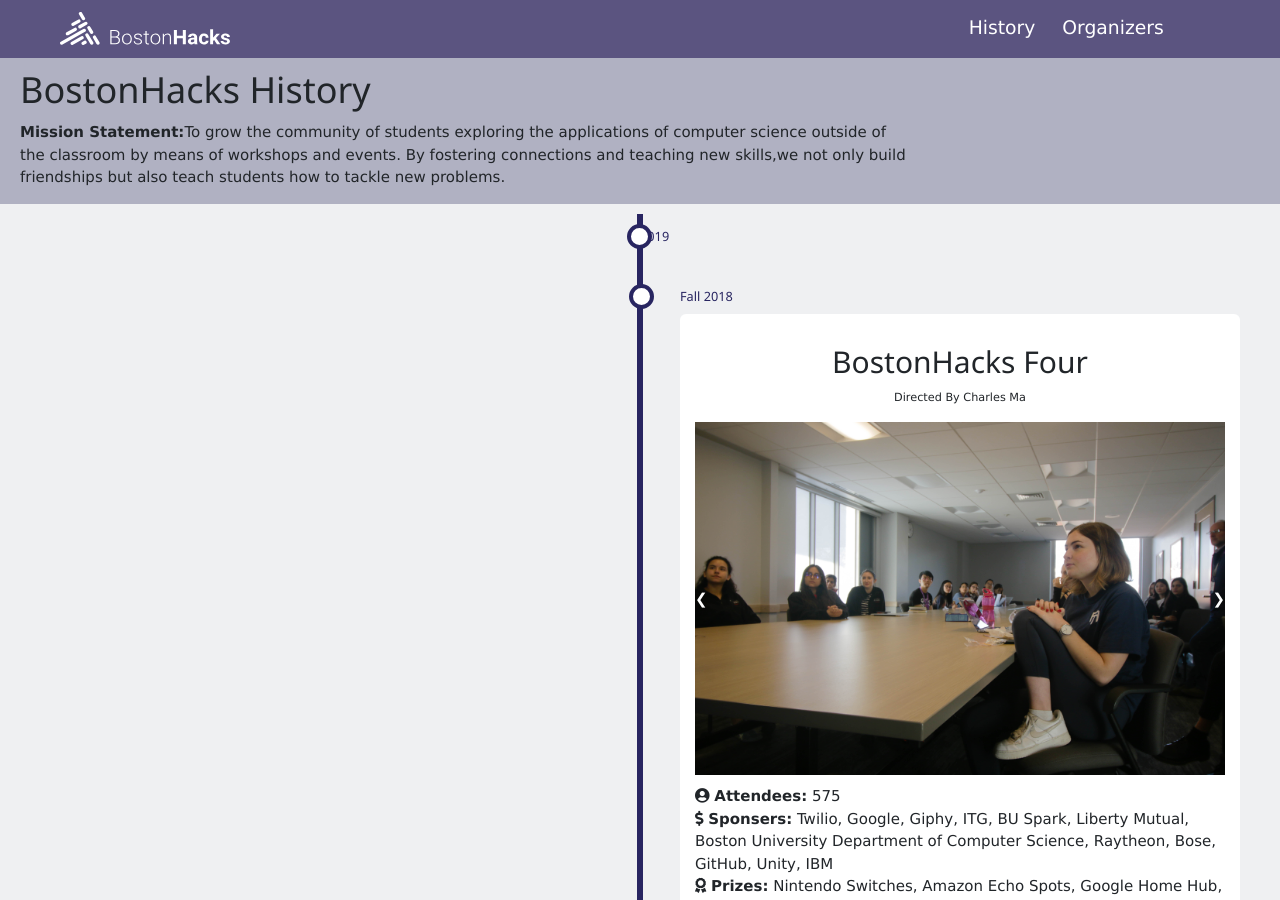
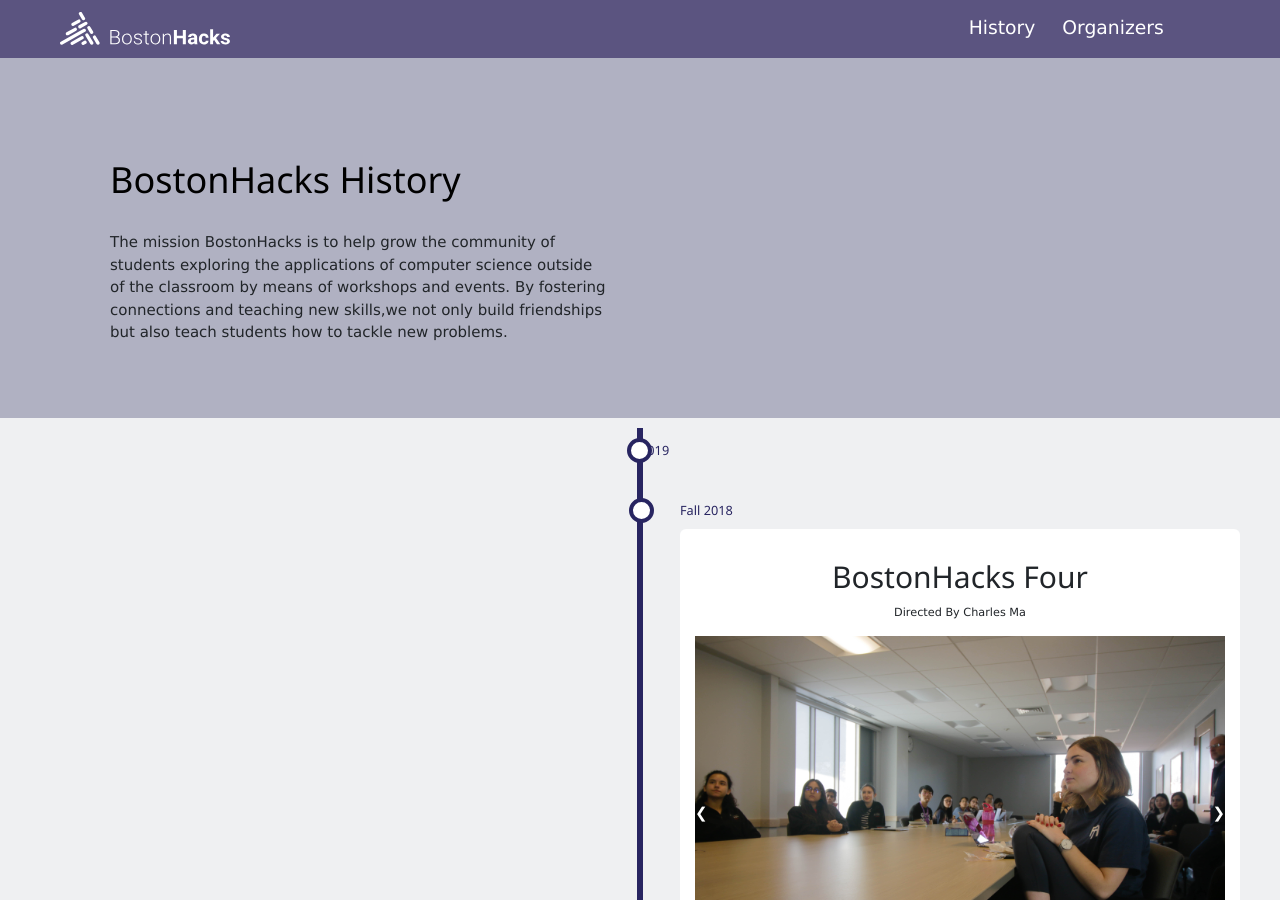
Before and after one commit to Bostonhacks/artefatto, a Jekyll site: the page built from index.md, in a window 1280 px wide and 900 px high. Built offline with Jekyll 4.4.1, drawn with Linux system fonts in a browser that asks for light colours; nearby versions of some CDN libraries.

Commit message:
Fixed styling on timeline

```diff
--- a/_layouts/timeline.html
+++ b/_layouts/timeline.html
@@ -14,9 +14,9 @@ layout: default
 </head>
 
 <body style=" background-color: #b0b1c2;">
-    <div class="heading" style=" margin-left: 10px;">
-        <h1 style = "margin-left: 10px;">BostonHacks History</h1>
-        <p style="width: 70%; margin-left: 10px;"><b>Mission Statement:</b>To grow the community of students exploring the applications of computer science outside of the classroom by means of workshops and events. By fostering connections and teaching new skills,we not only build friendships but also teach students how to tackle new problems.</p>
+    <div class="heading" style=" margin-left: 10px; height: 250px;">
+        <h1 style = "margin-left: 100px; color: black; margin-top: 100px; ">BostonHacks History</h1>
+        <p style="width: 70%; margin-left: 100px; max-width: 500px; margin-top: 30px;">The mission BostonHacks is to help grow the community of students exploring the applications of computer science outside of the classroom by means of workshops and events. By fostering connections and teaching new skills,we not only build friendships but also teach students how to tackle new problems.</p>
     </div>
         <div class="timeline">
                 <div class="timeline-container left">
@@ -41,10 +41,10 @@ layout: default
                                                               </div>
                                     </div>
                                     <div class="column" style="margin-top:10px;">
-                                        <p><i class="fas fa-user-circle"></i> <b>Attendees:</b> 575
-                                        <br> <i class="fas fa-dollar-sign"></i> <b>Sponsers:</b> Twilio, Google, Giphy, ITG, BU Spark, Liberty Mutual, Boston University Department of Computer Science, Raytheon, Bose, GitHub, Unity, IBM
-                                        <br> <i class="fas fa-award"></i> <b>Prizes:</b> Nintendo Switches, Amazon Echo Spots, Google Home Hub, Surface Go Tablets, Spark! Fellowship, 410C Dragonboard, Casio CA-506C-5A, Star Wars Millennium Falcon Waffle Makers
-                                    <br><i class="fas fa-archive"></i> <a href="https://bostonhacks-f2018.devpost.com/" style="color: black;">See the Projects on DevPost!</a></p>
+                                        <p><i class="fas fa-user-circle"></i> <b>Attendees:</b> 575</p>
+                                        <p> <i class="fas fa-dollar-sign"></i> <b>Sponsers:</b> Twilio, Google, Giphy, ITG, BU Spark, Liberty Mutual, Boston University Department of Computer Science, Raytheon, Bose, GitHub, Unity, IBM</p>
+                                        <p> <i class="fas fa-award"></i> <b>Prizes:</b> Nintendo Switches, Amazon Echo Spots, Google Home Hub, Surface Go Tablets, Spark! Fellowship, 410C Dragonboard, Casio CA-506C-5A, Star Wars Millennium Falcon Waffle Makers</p>
+                                    <p><i class="fas fa-archive"></i> <a href="https://bostonhacks-f2018.devpost.com/" style="color: black;">See the Projects on DevPost!</a></p>
                                     </div>
                                   </div>
                     </div>
@@ -66,10 +66,10 @@ layout: default
                                                                       </div>
                                             </div>
                                             <div class="column" style="margin-top:10px;">
-                                                <p><i class="fas fa-user-circle"></i><b>Attendees</b> 485
-                                                <br> <i class="fas fa-dollar-sign"></i> <b>Sponsers:</b> Optum, Liberty Mutual, RedHat, Twilio, Weedmaps, Cadence, ITG, BU Spark, Boston University Department of Computer Science
-                                                <br> <i class="fas fa-award"></i> <b>Prizes:</b>Apple Airpods, Google Pixel Buds, Drones, Google Home Minis, Amazon Giftcards, Amazon Echos, Cash, MiP Robots, Spark Fellowship, Raspberry Pis, Dragonboards
-                                                <br><i class="fas fa-archive"></i> <a href="https://bostonhacks-f17.devpost.com/" style="color: black;">See the Projects on DevPost!</a></p>
+                                                <p><i class="fas fa-user-circle"></i><b>Attendees</b> 485</p>
+                                                <p> <i class="fas fa-dollar-sign"></i> <b>Sponsers:</b> Optum, Liberty Mutual, RedHat, Twilio, Weedmaps, Cadence, ITG, BU Spark, Boston University Department of Computer Science</p>
+                                                <p> <i class="fas fa-award"></i> <b>Prizes:</b>Apple Airpods, Google Pixel Buds, Drones, Google Home Minis, Amazon Giftcards, Amazon Echos, Cash, MiP Robots, Spark Fellowship, Raspberry Pis, Dragonboards</p>
+                                                <p><i class="fas fa-archive"></i> <a href="https://bostonhacks-f17.devpost.com/" style="color: black;">See the Projects on DevPost!</a></p>
                                             </div>
                                           </div>
                             </div>
@@ -92,10 +92,10 @@ layout: default
                                                                       </div>
                                             </div>
                                             <div class="column" style="margin-top:10px;">
-                                                <p><i class="fas fa-user-circle"></i><b>Attendees: </b> 300
-                                                <br> <i class="fas fa-dollar-sign"></i> <b>Sponsers:</b> Bloomberg, Button, Citi, IsraelTechChallenge, Libery Mutual, Recovery Centers of America, SAMHSA, Twilio
-                                                <br> <i class="fas fa-award"></i> <b>Prizes:</b>Netflix and Chill, Ostrich Pillows, Amazon Echos, Cash, Apple Watches, Laptops, AWS Credit, Amazon Echos, Echo Dots
-                                                <br><i class="fas fa-archive"></i> <a href="https://bostonhacks-s-2017.devpost.com/" style="color: black;">See the Projects on DevPost!</a></p>
+                                                <p><i class="fas fa-user-circle"></i><b>Attendees: </b> 300 </p>
+                                                <p> <i class="fas fa-dollar-sign"></i> <b>Sponsers:</b> Bloomberg, Button, Citi, IsraelTechChallenge, Libery Mutual, Recovery Centers of America, SAMHSA, Twilio </p>
+                                                <p> <i class="fas fa-award"></i> <b>Prizes:</b>Netflix and Chill, Ostrich Pillows, Amazon Echos, Cash, Apple Watches, Laptops, AWS Credit, Amazon Echos, Echo Dots</p>
+                                                <p><i class="fas fa-archive"></i> <a href="https://bostonhacks-s-2017.devpost.com/" style="color: black;">See the Projects on DevPost!</a></p>
                                             </div>
                                           </div>
                             </div>
@@ -117,10 +117,10 @@ layout: default
                                                                                 <a class="w3-btn-floating w3-display-right" style = "color: white" onclick="plusDivs(this, 1)">&#10095;</a>
                                                                               </div>
                                                     <div class="column" style="margin-top:10px;">
-                                                        <p><i class="fas fa-user-circle"></i><b>Attendees</b> ~350
-                                                        <br> <i class="fas fa-dollar-sign"></i> <b>Sponsers:</b> Google, Liberty Mutual, Citibank, GE, AT&T, Epic Systems, AutoDesk, Wolfram, HP, Microsoft, Mitre, Hitachi Data Systems, Thiel Foundation, Bloomberg, Twilio, Kayak, CapitalOne
-                                                        <br> <i class="fas fa-award"></i> <b>Prizes:</b>Trip to Disney, Dell Tablets, Hoverboards, 200 Chipotle Burritos, NewEgg.com Giftcards, Microsoft Surface Pro 3, Cash, Startup Grants + Mentorship, Drones, 1TB Hard Drives, Trip to Tech Conference
-                                                        <br><i class="fas fa-archive"></i> <a href="https://bostonhacks.devpost.com/" style="color: black;">See the Projects on DevPost!</a></p>
+                                                        <p><i class="fas fa-user-circle"></i><b>Attendees</b> ~350</p>
+                                                        <p> <i class="fas fa-dollar-sign"></i> <b>Sponsers:</b> Google, Liberty Mutual, Citibank, GE, AT&T, Epic Systems, AutoDesk, Wolfram, HP, Microsoft, Mitre, Hitachi Data Systems, Thiel Foundation, Bloomberg, Twilio, Kayak, CapitalOne</p>
+                                                        <p> <i class="fas fa-award"></i> <b>Prizes:</b>Trip to Disney, Dell Tablets, Hoverboards, 200 Chipotle Burritos, NewEgg.com Giftcards, Microsoft Surface Pro 3, Cash, Startup Grants + Mentorship, Drones, 1TB Hard Drives, Trip to Tech Conference</p>
+                                                        <p><i class="fas fa-archive"></i> <a href="https://bostonhacks.devpost.com/" style="color: black;">See the Projects on DevPost!</a></p>
                                                     </div>
                                                   </div>
                                     </div>
```
Also changed, not shown: organizers.md (+1 -1 lines), assets/imgs/sarahg.jpeg (added).
